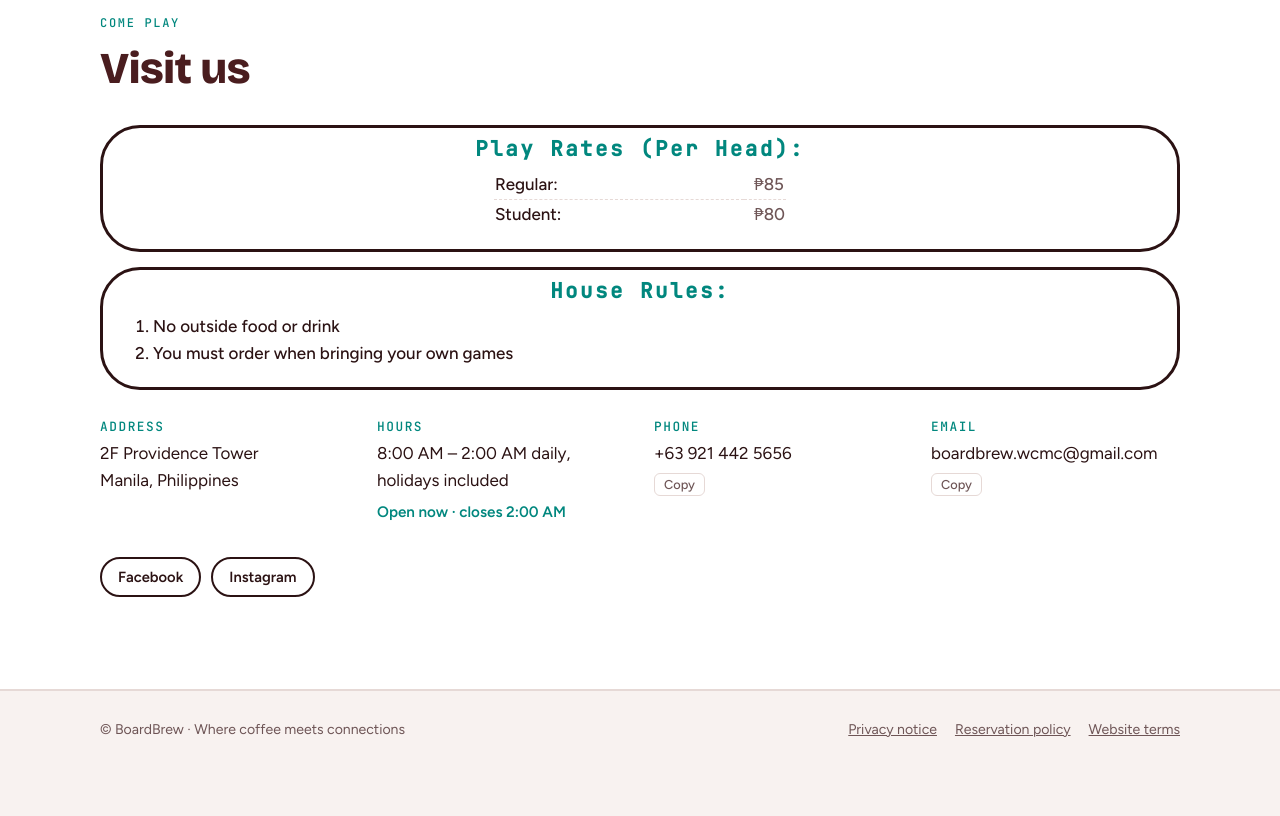
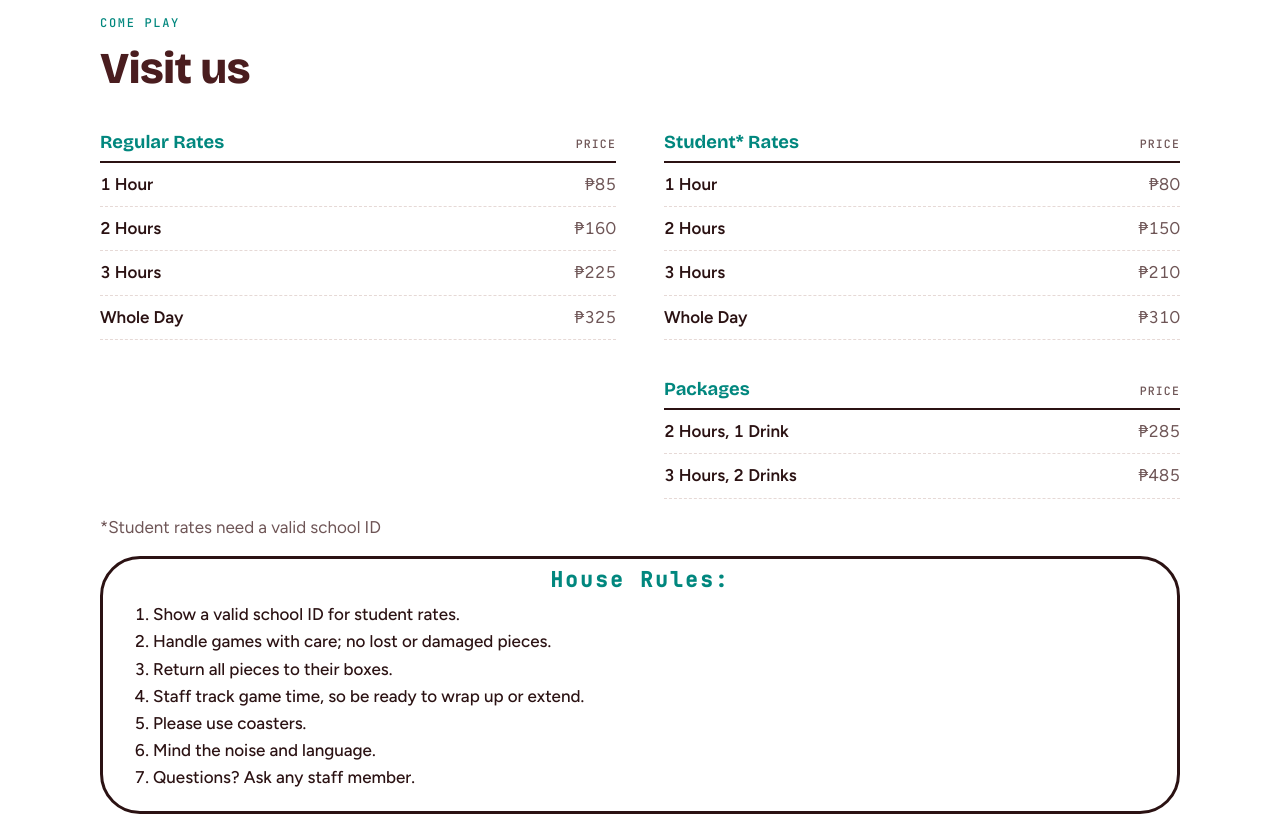
Before and after one commit to GoldenHerschel/BoardBrew-Demo-Phase0, a plain HTML site: page index.html in a window 1280 px wide. Shown: the part 6140-6956 px from the top of the page. Drawn offline with nearby package versions, Linux system fonts and the light colour scheme.

Commit message:
Fixed & Finished Tasks
Left nalang for testing, I think

```diff
--- a/index.html
+++ b/index.html
@@ -151,18 +151,18 @@
   <div class="wrap">
     <div class="head"><span class="eyebrow">Come play</span><h2>Visit us</h2></div>
     <div class="rates-and-rules">
-      <div class="play-rates">
-        <h3>Play Rates (Per Head):</h3>
-        <table class="p-rates">
-          <tr class="non-last"><td class="rate-type">Regular:</td><td class="rate-price">₱85</td></tr>
-          <tr><td class="rate-type">Student:</td><td class="rate-price">₱80</td></tr>
-        </table>
-      </div>
+      <div class="menu-groups" id="v-rates" role="tabpanel" data-label="F2 · Play Rates &amp; Packages list"></div>
+      <p class="footnote">*Student rates need a valid school ID</p>
       <div class="house-rules">
         <h3>House Rules:</h3>
         <ol id="h-rules">
-          <li>No outside food or drink</li>
-          <li>You must order when bringing your own games</li>
+          <li>Show a valid school ID for student rates.</li>
+          <li>Handle games with care; no lost or damaged pieces.</li>
+          <li>Return all pieces to their boxes.</li>
+          <li>Staff track game time, so be ready to wrap up or extend.</li>
+          <li>Please use coasters.</li>
+          <li>Mind the noise and language.</li>
+          <li>Questions? Ask any staff member.</li>
         </ol>
       </div>
     </div>
--- a/public/data.js
+++ b/public/data.js
@@ -49,6 +49,13 @@ const BITE_ADDONS = [
 ["Egg","Food Add-ons",20], ["Extra rice","Food Add-ons",20], ["Upgrade to fried rice","Food Add-ons",20], ["Extra fried rice","Food Add-ons",30], ["Cheese","Food Add-ons",20], ["Bottled water","Food Add-ons",15],
 ];
 
+// Play Rates & Packages: [name, group, price]
+const PLAYRATES = [
+["1 Hour","Regular Rates",85], ["2 Hours","Regular Rates",160], ["3 Hours","Regular Rates",225], ["Whole Day","Regular Rates",325],
+["1 Hour","Student* Rates",80], ["2 Hours","Student* Rates",150], ["3 Hours","Student* Rates",210], ["Whole Day","Student* Rates",310],
+["2 Hours, 1 Drink","Packages",285], ["3 Hours, 2 Drinks","Packages",485],
+];
+
 // Events: [date YYYY-MM-DD, time, title, description, sample?]
 // Real events: add a line like ["2026-11-20","7:00 PM","Catan night","Bring your A-game.",false]
 // Sample events (sample = true) show a "Sample" tag and are generated for the current months.
--- a/public/functions.js
+++ b/public/functions.js
@@ -113,6 +113,14 @@ document.querySelectorAll("[data-tab]").forEach((tab) => tab.addEventListener("c
     $(t.getAttribute("aria-controls")).hidden = !on;
   });
 }));
+
+/* ==== Play Rates & Packages ==== */
+function groupBy(items) {
+  const out = new Map();
+  items.forEach((i) => { if (!out.has(i[1])) out.set(i[1], []); out.get(i[1]).push(i); });
+  return [...out];
+}
+$("v-rates").innerHTML = groupBy(PLAYRATES).map(plainGroup).join("");
 
 /* ===== Reservations ===== */
 const R = CONFIG.reservations;
--- a/public/styles.css
+++ b/public/styles.css
@@ -154,12 +154,7 @@ footer .wrap{display:flex;flex-wrap:wrap;justify-content:space-between;gap:12px}
 
 .rates-and-rules{position:relative;display:flex;flex-flow: column;gap:15px;margin-bottom:30px}
 /* Play Rates */
-.play-rates{border:solid;border-radius:40px;padding:10px;}
-.play-rates h3{font-size:1.3rem;font-family:var(--font-mono);letter-spacing:.12em;color:var(--teal);text-align:center}
-.play-rates table{margin-top:10px;margin-bottom:10px;font-weight:500;margin-left:auto;margin-right:auto;border-collapse:collapse}
-.play-rates .rate-type{width:250px}
-.play-rates .rate-price{color:var(--muted);padding-left:10px}
-.play-rates .non-last{border-bottom:1px dashed var(--line)}
+.footnote{color:var(--muted);font-weight:150}
 /* House Rules */
 .house-rules{border:solid;border-radius:40px;padding:10px;}
 .house-rules h3{font-size:1.3rem;font-family:var(--font-mono);letter-spacing:.12em;color:var(--teal);text-align:center}
```
Also changed, not shown: views/contact.html (+15 -13 lines).
